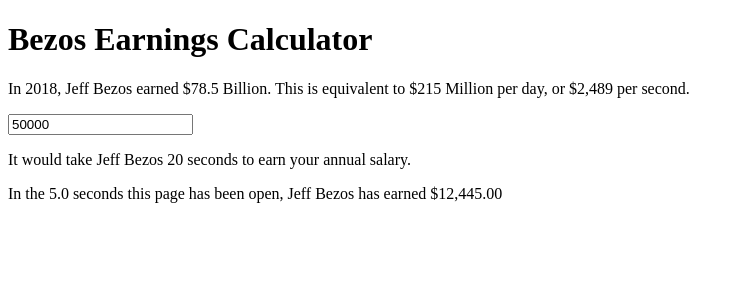
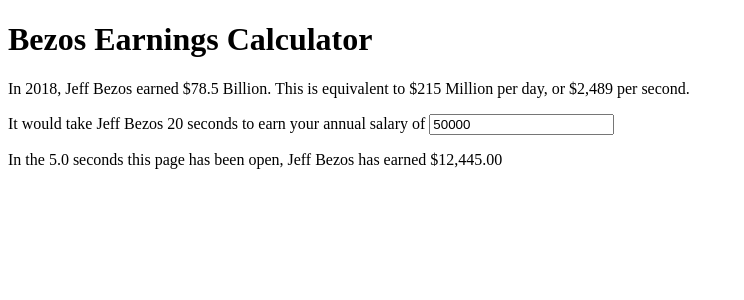
Before and after one commit to Dibble/bezos-earnings-calculator, a Svelte app: page / in a window 1280 px wide. Shown: the top 300 px of the page, without its empty margins (0-744 px from the left). Built offline with nearby package versions, Linux system fonts and the light colour scheme.

Commit message:
Display whole seconds for user salary, inline user salary input

```diff
--- a/src/App.svelte
+++ b/src/App.svelte
@@ -14,7 +14,7 @@
 	$: bezosEarnedSinceLoad = formatCurrency(millisecondsSincePageLoad * bezosPerMillisecond)
 
 	let userSalary = 50000
-	$: secondsToEarn = userSalary / (bezosPerMillisecond * 1000)
+	$: secondsToEarn = Math.floor(userSalary / (bezosPerMillisecond * 1000))
 
 	const interval = setInterval(() => millisecondsSincePageLoad += 250, 250)
 	onDestroy(() => clearInterval(interval))
@@ -23,7 +23,6 @@
 <h1>Bezos Earnings Calculator</h1>
 <p>In 2018, Jeff Bezos earned $78.5 Billion. This is equivalent to $215 Million per day, or $2,489 per second.</p>
 
-<input type="number" bind:value={userSalary}>
-<p>It would take Jeff Bezos {secondsToEarn.toFixed(0)} seconds to earn your annual salary.</p>
+<p>It would take Jeff Bezos {secondsToEarn} seconds to earn your annual salary of <input type="number" bind:value={userSalary}></p>
 
 <p>In the {secondsSincePageLoad} seconds this page has been open, Jeff Bezos has earned {bezosEarnedSinceLoad}</p>
```
